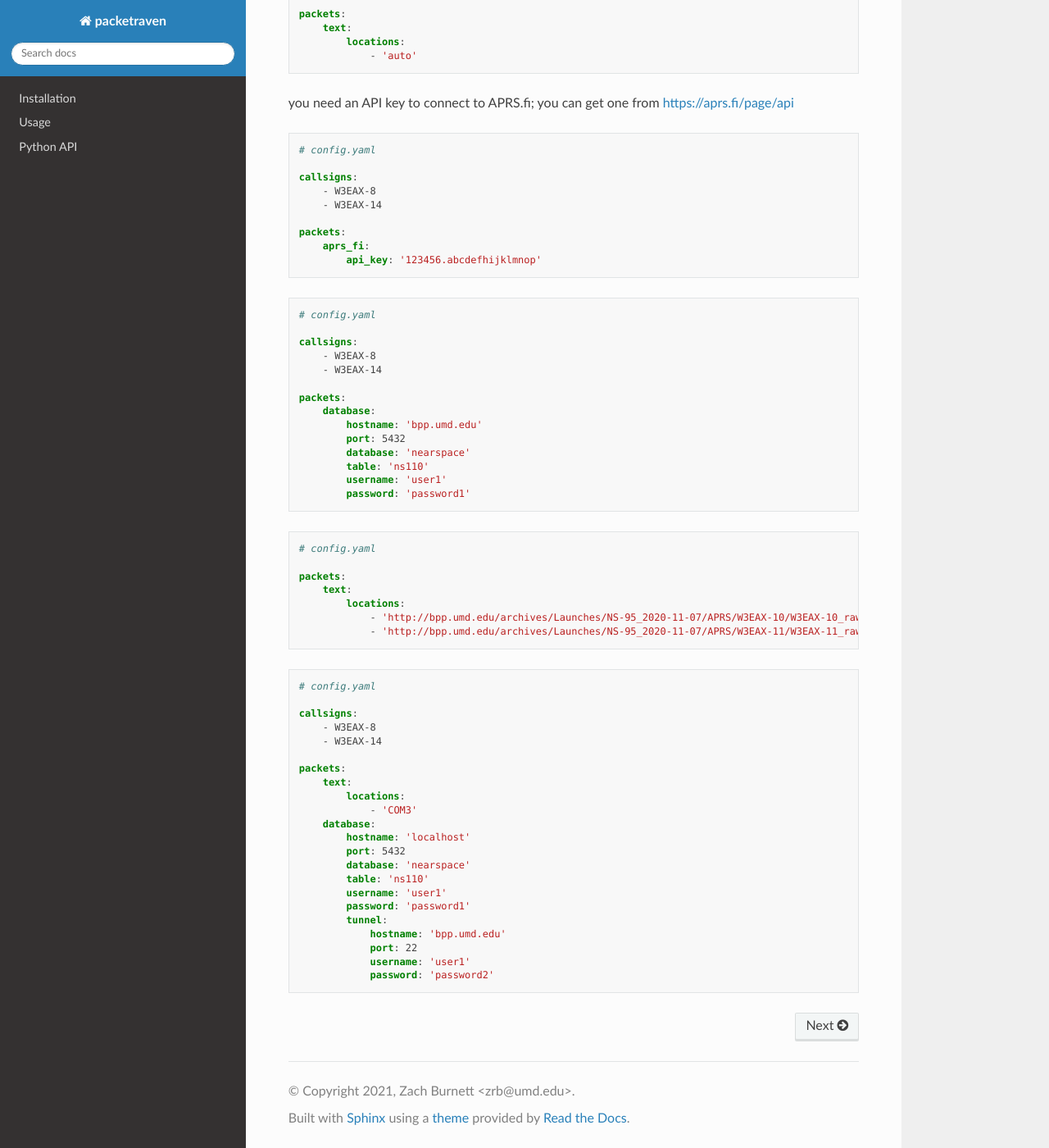
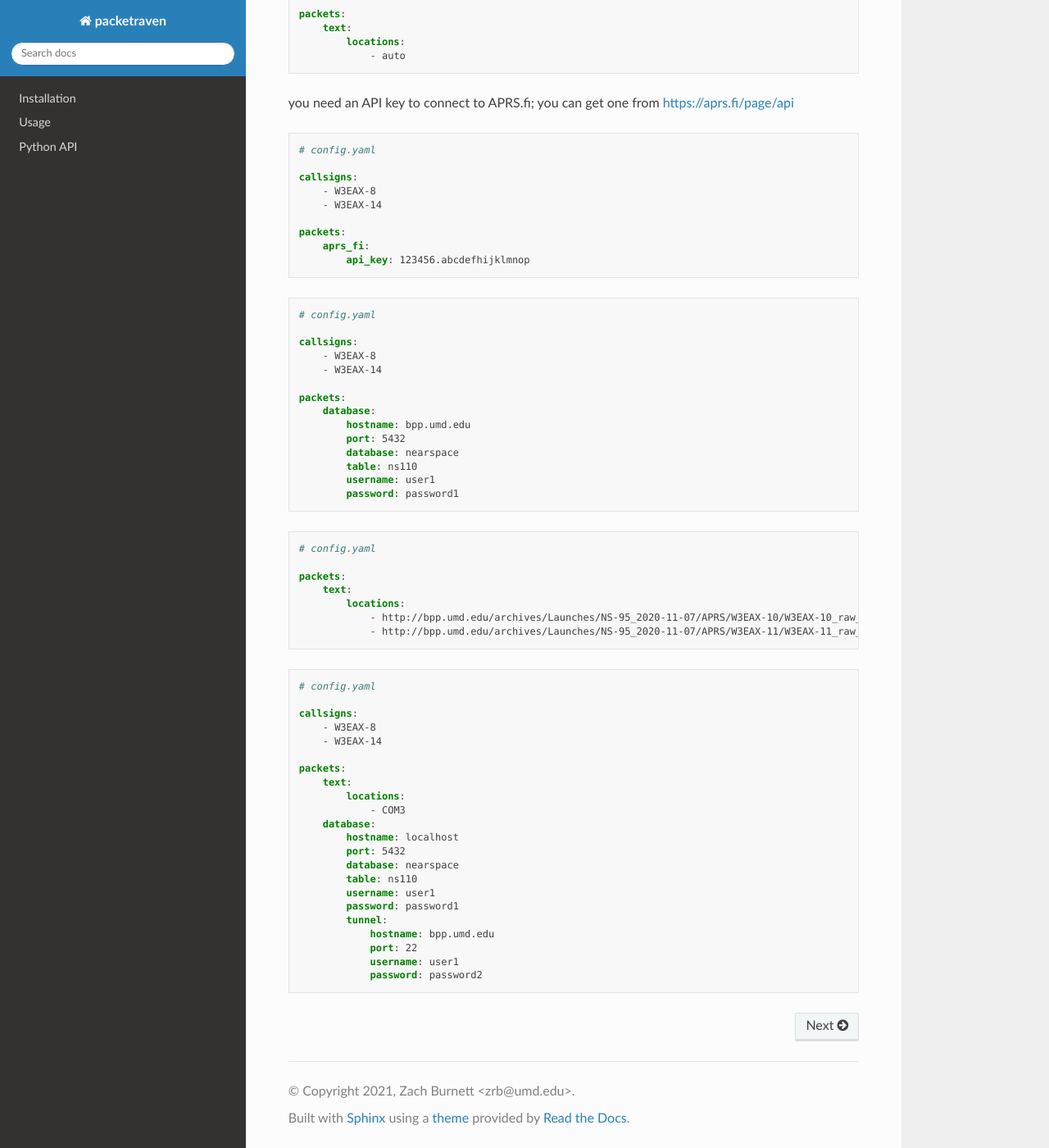
Before and after one commit to UMDBPP/PacketRaven, a Sphinx documentation site: the page built from docs/source/index.rst, in a window 1280 px wide and 1400 px high, scrolled down 2681 px. Shown: the whole window at 82% size. Built offline with Sphinx 7.4.7 and the Read the Docs theme 2.0.0, drawn with Linux system fonts in a browser that asks for light colours; the version number could not be read and is left out; some of the changed text lies outside the part shown.

Commit message:
CLI update (#83)
* update documentation

* update CLI prompt and add tests for CLI

* patch `pyplot.show`

* add port to env

* remove failing tests

````diff
--- a/README.md
+++ b/README.md
@@ -54,48 +54,48 @@ callsigns:
     - W3EAX-12
 
 time:
-    start: '2022-03-05'
-    end: '2022-03-06'
+    start: 2022-03-05
+    end: 2022-03-06
     interval: 30
 
 output:
-    filename: 'ns110.geojson'
+    filename: ns110.geojson
 
 log:
-    filename: 'ns110.log'
+    filename: ns110.log
 
 packets:
     aprs_fi:
-        api_key: '123456.abcdefhijklmnop'
+        api_key: 123456.abcdefhijklmnop
     text:
         locations:
-            - '/dev/ttyUSB0'
-            - '~/packets.txt'
+            - /dev/ttyUSB0
+            - ~/packets.txt
     database:
-        hostname: 'localhost'
+        hostname: localhost
         port: 5432
-        database: 'nearspace'
-        table: 'ns110'
-        username: 'user1'
-        password: 'password1'
+        database: nearspace
+        table: ns110
+        username: user1
+        password: password1
         tunnel:
-            hostname: 'bpp.umd.edu'
+            hostname: bpp.umd.edu
             port: 22
-            username: 'user1'
-            password: 'password2'
+            username: user1
+            password: password2
 
 prediction:
     start:
         location:
             - -78.4987
             - 40.0157
-        time: '2022-03-05 10:36:00'
+        time: 2022-03-05 10:36:00
     profile:
         ascent_rate: 6.5
         burst_altitude: 25000
         sea_level_descent_rate: 9
     output:
-        filename: 'ns110_prediction.geojson'
+        filename: ns110_prediction.geojson
 ```
 
 ### start the graphical user interface (GUI)
@@ -117,7 +117,7 @@ packetraven config.yaml --gui
 packets:
     text:
         locations:
-            - 'COM4'
+            - COM4
 ```
 
 you can also set the location to `auto` to try the first open USB port
@@ -128,7 +128,7 @@ you can also set the location to `auto` to try the first open USB port
 packets:
     text:
         locations:
-            - 'auto'
+            - auto
 ```
 
 #### listen to APRS.fi, watching specific callsigns
@@ -144,7 +144,7 @@ callsigns:
 
 packets:
     aprs_fi:
-        api_key: '123456.abcdefhijklmnop'
+        api_key: 123456.abcdefhijklmnop
 ```
 
 #### listen to a PostGIS database table
@@ -158,12 +158,12 @@ callsigns:
 
 packets:
     database:
-        hostname: 'bpp.umd.edu'
+        hostname: bpp.umd.edu
         port: 5432
-        database: 'nearspace'
-        table: 'ns110'
-        username: 'user1'
-        password: 'password1'
+        database: nearspace
+        table: ns110
+        username: user1
+        password: password1
 ```
 
 #### watch text file(s) for new lines containing raw APRS strings
@@ -174,8 +174,8 @@ packets:
 packets:
     text:
         locations:
-            - 'http://bpp.umd.edu/archives/Launches/NS-95_2020-11-07/APRS/W3EAX-10/W3EAX-10_raw_NS95.txt'
-            - 'http://bpp.umd.edu/archives/Launches/NS-95_2020-11-07/APRS/W3EAX-11/W3EAX-11_raw_NS95.txt'
+            - http://bpp.umd.edu/archives/Launches/NS-95_2020-11-07/APRS/W3EAX-10/W3EAX-10_raw_NS95.txt
+            - http://bpp.umd.edu/archives/Launches/NS-95_2020-11-07/APRS/W3EAX-11/W3EAX-11_raw_NS95.txt
 ```
 
 #### listen to a TNC on COM3, watching specific callsigns, and synchronize new packets with a database table via SSH tunnel
@@ -190,17 +190,17 @@ callsigns:
 packets:
     text:
         locations:
-            - 'COM3'
+            - COM3
     database:
-        hostname: 'localhost'
+        hostname: localhost
         port: 5432
-        database: 'nearspace'
-        table: 'ns110'
-        username: 'user1'
-        password: 'password1'
+        database: nearspace
+        table: ns110
+        username: user1
+        password: password1
         tunnel:
-            hostname: 'bpp.umd.edu'
+            hostname: bpp.umd.edu
             port: 22
-            username: 'user1'
-            password: 'password2'
+            username: user1
+            password: password2
 ```
--- a/setup.cfg
+++ b/setup.cfg
@@ -27,11 +27,13 @@ install_requires =
     tablecrow>=1.4.3
     teek
     typepigeon
+    typer
 
 [options.extras_require]
 testing =
     pytest
     pytest-cov
+    pytest-mock
     pytest-xdist
     pytz
 development =
````
Also changed, not shown: docs/source/usage.rst (+18 -18 lines), 11 other files.
